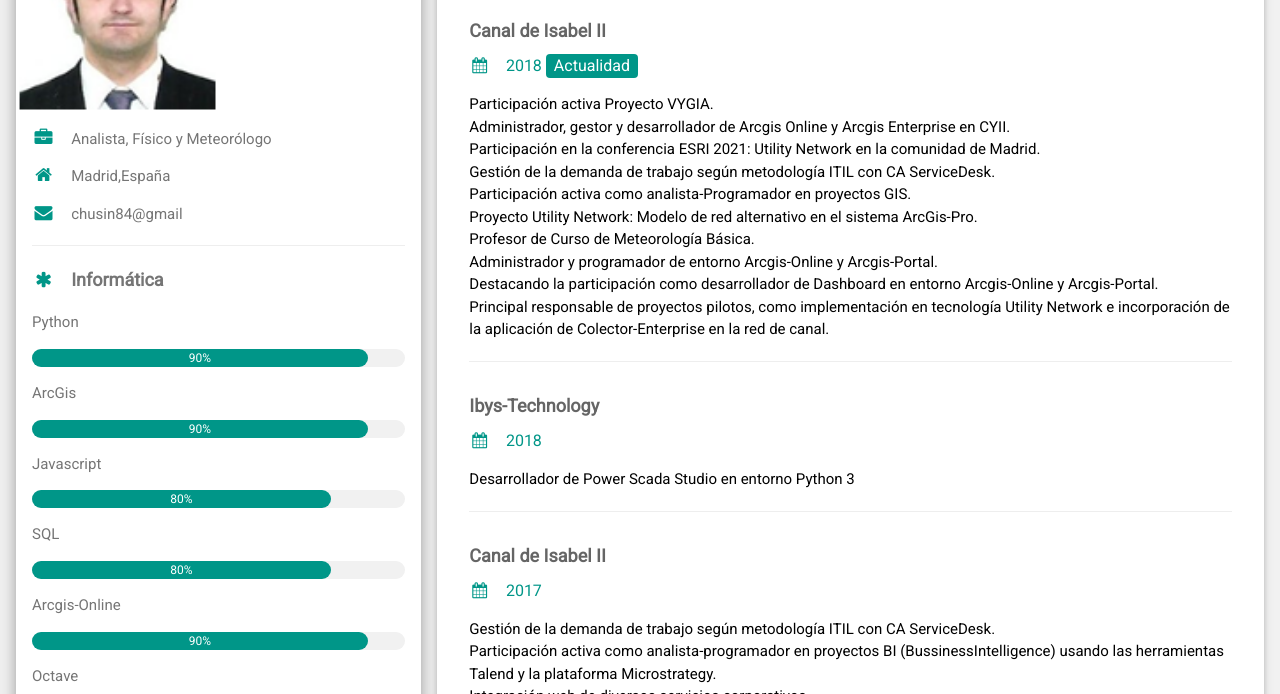
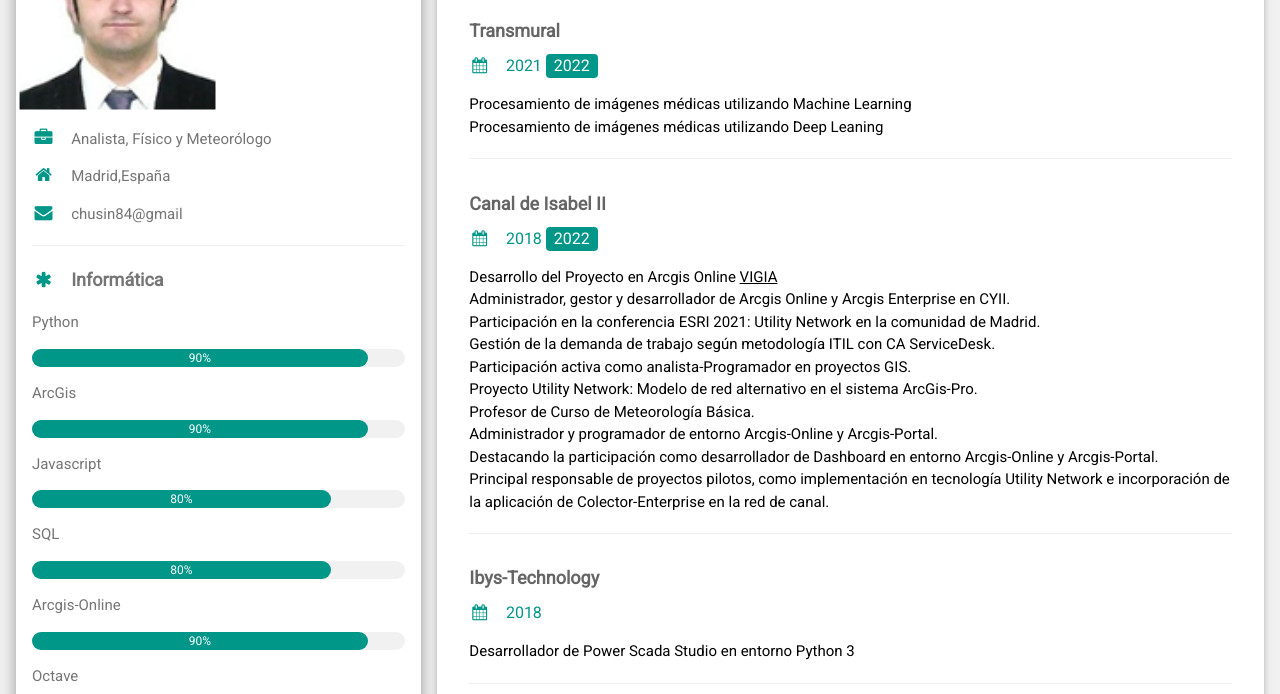
Before and after one commit to Jortegar84/CV, a plain HTML site: page index3.html in a window 1280 px wide. Shown: the part 106-800 px from the top of the page. Drawn offline with nearby package versions, Linux system fonts and the light colour scheme.

Commit message:
20211108

```diff
--- a/index3.html
+++ b/index3.html
@@ -221,11 +221,22 @@
 
       <div class="w3-container w3-card w3-white w3-margin-bottom">
         <h2 class="w3-text-grey w3-padding-16"><i class="fa fa-suitcase fa-fw w3-margin-right w3-xxlarge w3-text-teal"></i>Experiencia</h2>
+
+        <div class="w3-container">
+          <h5 class="w3-opacity"><b>Transmural</b></h5>
+          <h6 class="w3-text-teal"><i class="fa fa-calendar fa-fw w3-margin-right"></i>2021 <span class="w3-tag w3-teal w3-round">2022</span></h6>
+          <p>
+            Procesamiento de imágenes médicas utilizando Machine Learning<br/>
+            Procesamiento de imágenes médicas utilizando Deep Leaning<br/>
+        </p>
+          <hr>
+        </div>
+
         <div class="w3-container">
           <h5 class="w3-opacity"><b>Canal de Isabel II</b></h5>
-          <h6 class="w3-text-teal"><i class="fa fa-calendar fa-fw w3-margin-right"></i>2018 <span class="w3-tag w3-teal w3-round">Actualidad</span></h6>
+          <h6 class="w3-text-teal"><i class="fa fa-calendar fa-fw w3-margin-right"></i>2018 <span class="w3-tag w3-teal w3-round">2022</span></h6>
           <p>
-            Participación activa Proyecto VYGIA.<br/>
+            Desarrollo del Proyecto en Arcgis Online <A HREF="https://www.canaldeisabelsegunda.es/mapa-vigia">VIGIA</A><br/>
             Administrador, gestor y desarrollador de Arcgis Online y Arcgis Enterprise en CYII.<br/>
             Participación en la conferencia ESRI 2021: Utility Network en la comunidad de Madrid.<br/>
             Gestión de la demanda de trabajo según metodología ITIL con CA ServiceDesk.<br/>
```
Also changed, not shown: index.html (+15 -2 lines), index2.html (+13 -1 lines).
